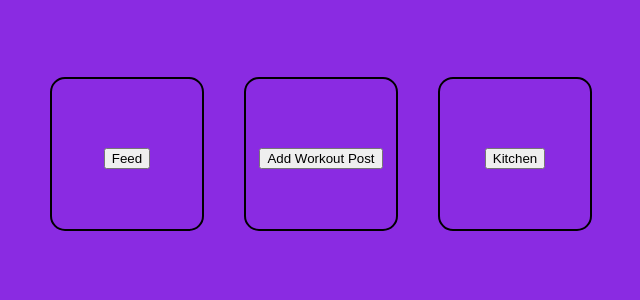
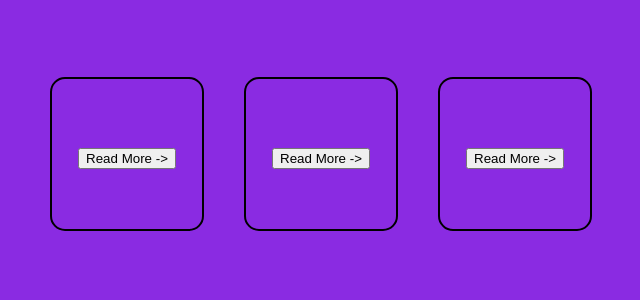
Before and after one commit to notStinG/Gachawareness, a Flask app: template KidsPlaySafer/templates/index.html in a window 1280 px wide. Shown: the part 104-404 px from the top of the page, without its empty margins (319-959 px from the left). Run offline with Flask 3, Linux system fonts and the light colour scheme; the template is opened without the code that fills it, so the values that code supplies are empty.

Commit message:
Update index.html

```diff
--- a/KidsPlaySafer/templates/index.html
+++ b/KidsPlaySafer/templates/index.html
@@ -46,17 +46,17 @@
         <div class="container">
             <div class="box" id="gambling-behaviour">
             <form action="{{ url_for('gambling-behaviour') }}" method="GET">
-                <button type="submit" class="link-button">Feed</button>
+                <button type="submit" class="link-button">Read More -></button>
             </form>
             </div>
             <div class="box" id="financial-exploitations">
             <form action="{{ url_for('financial-exploitations') }}" method="GET">
-                <button type="submit" class="link-button">Add Workout Post</button>
+                <button type="submit" class="link-button">Read More -></button>
             </form>
             </div>
             <div class="box" id="mental-health">
             <form action="{{ url_for('mental-health') }}" method="GET">
-                <button type="submit" class="link-button">Kitchen</button>
+                <button type="submit" class="link-button">Read More -></button>
             </form>
             </div>
         </div>
```
